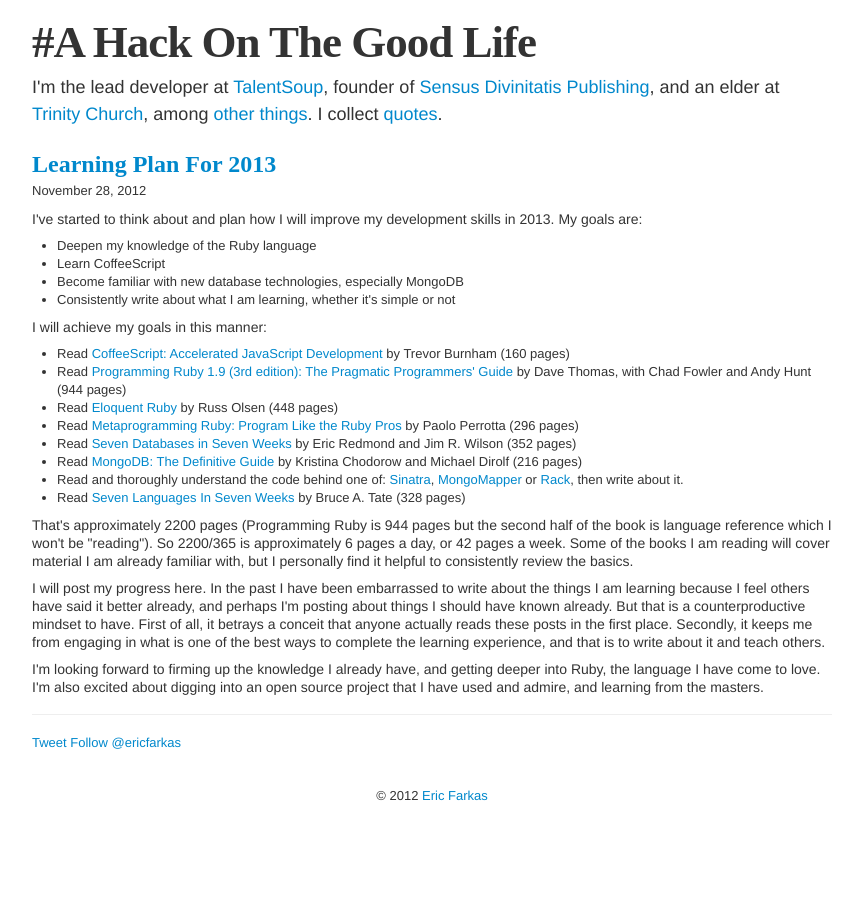
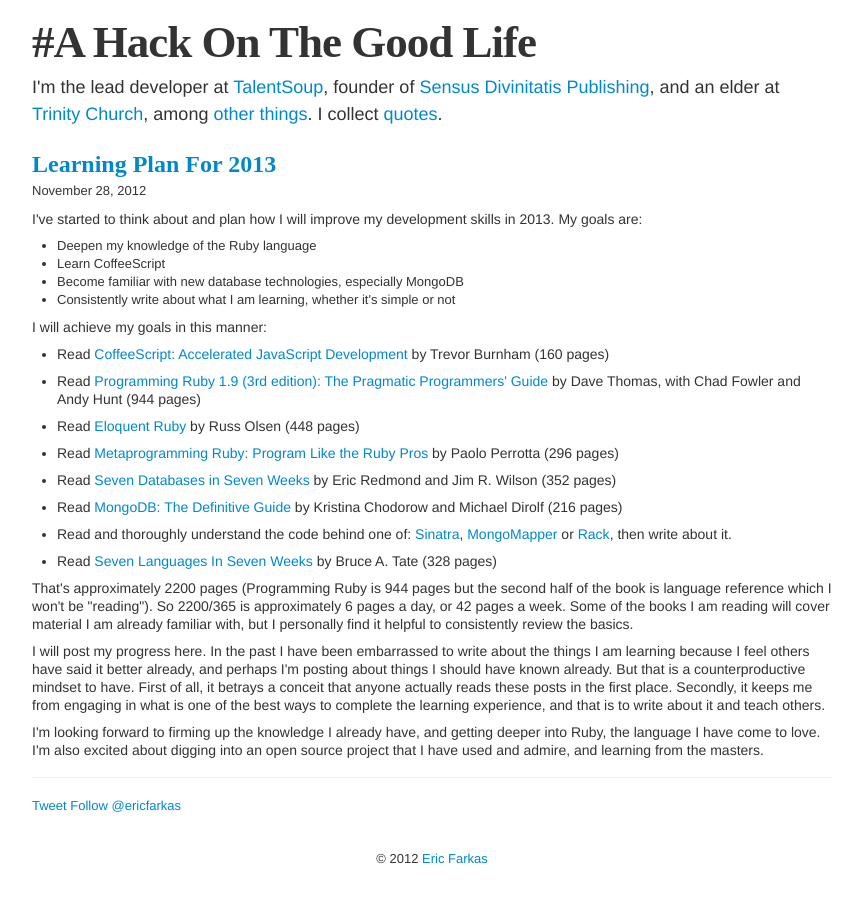
Before and after one commit to speric/speric.github.com, a Jekyll site: the page built from _posts/2012-11-28-learning-plan-for-2013.markdown, in a window 1280 px wide. Shown: the whole page, without its empty margins (208-1071 px from the left). Built offline with Jekyll 4.4.1, drawn with Linux system fonts in a browser that asks for light colours; some web fonts are replaced; Markdown is read by kramdown in place of the engine named in the settings; comment, search, counter and statistics services are not loaded.

Commit message:
formatting

```diff
--- a/_posts/2012-11-28-learning-plan-for-2013.markdown
+++ b/_posts/2012-11-28-learning-plan-for-2013.markdown
@@ -12,14 +12,14 @@
 
 <p>I will achieve my goals in this manner:</p>
 <ul>
-  <li>Read <a href="http://pragprog.com/book/tbcoffee/coffeescript">CoffeeScript: Accelerated JavaScript Development</a> by Trevor Burnham (160 pages)</li>
-  <li>Read <a href="http://pragprog.com/book/ruby3/programming-ruby-1-9">Programming Ruby 1.9 (3rd edition): The Pragmatic Programmers' Guide</a> by Dave Thomas, with Chad Fowler and Andy Hunt (944 pages)</li>
-  <li>Read <a href="http://www.amazon.com/Eloquent-Ruby-Addison-Wesley-Professional/dp/0321584104">Eloquent Ruby</a> by Russ Olsen (448 pages)</li>
-  <li>Read <a href="http://pragprog.com/book/ppmetr/metaprogramming-ruby">Metaprogramming Ruby: Program Like the Ruby Pros</a> by Paolo Perrotta (296 pages)</li>
-  <li>Read <a href="http://pragprog.com/book/rwdata/seven-databases-in-seven-weeks">Seven Databases in Seven Weeks</a> by Eric Redmond and Jim R. Wilson (352 pages)</li>
-  <li>Read <a href="http://www.amazon.com/MongoDB-Definitive-Guide-Kristina-Chodorow/dp/1449381561/">MongoDB: The Definitive Guide</a> by Kristina Chodorow and Michael Dirolf (216 pages)</li>
-  <li>Read and thoroughly understand the code behind one of: <a href="http://www.sinatrarb.com/">Sinatra</a>, <a href="http://mongomapper.com/">MongoMapper</a> or <a href="http://rack.github.com/">Rack</a>, then write about it.</li>
-  <li>Read <a href="http://pragprog.com/book/btlang/seven-languages-in-seven-weeks">Seven Languages In Seven Weeks</a> by Bruce A. Tate (328 pages)</li>
+  <li><p>Read <a href="http://pragprog.com/book/tbcoffee/coffeescript">CoffeeScript: Accelerated JavaScript Development</a> by Trevor Burnham (160 pages)</p></li>
+  <li><p>Read <a href="http://pragprog.com/book/ruby3/programming-ruby-1-9">Programming Ruby 1.9 (3rd edition): The Pragmatic Programmers' Guide</a> by Dave Thomas, with Chad Fowler and Andy Hunt (944 pages)</p></li>
+  <li><p>Read <a href="http://www.amazon.com/Eloquent-Ruby-Addison-Wesley-Professional/dp/0321584104">Eloquent Ruby</a> by Russ Olsen (448 pages)</p></li>
+  <li><p>Read <a href="http://pragprog.com/book/ppmetr/metaprogramming-ruby">Metaprogramming Ruby: Program Like the Ruby Pros</a> by Paolo Perrotta (296 pages)</p></li>
+  <li><p>Read <a href="http://pragprog.com/book/rwdata/seven-databases-in-seven-weeks">Seven Databases in Seven Weeks</a> by Eric Redmond and Jim R. Wilson (352 pages)</p></li>
+  <li><p>Read <a href="http://www.amazon.com/MongoDB-Definitive-Guide-Kristina-Chodorow/dp/1449381561/">MongoDB: The Definitive Guide</a> by Kristina Chodorow and Michael Dirolf (216 pages)</p></li>
+  <li><p>Read and thoroughly understand the code behind one of: <a href="http://www.sinatrarb.com/">Sinatra</a>, <a href="http://mongomapper.com/">MongoMapper</a> or <a href="http://rack.github.com/">Rack</a>, then write about it.</p></li>
+  <li><p>Read <a href="http://pragprog.com/book/btlang/seven-languages-in-seven-weeks">Seven Languages In Seven Weeks</a> by Bruce A. Tate (328 pages)</p></li>
 </ul>
 
 <p>That's approximately 2200 pages (Programming Ruby is 944 pages but the second half of the book is language reference which I won't be "reading").  So 2200/365 is approximately 6 pages a day, or 42 pages a week.  Some of the books I am reading will cover material I am already familiar with, but I personally find it helpful to consistently review the basics.</p>
```
